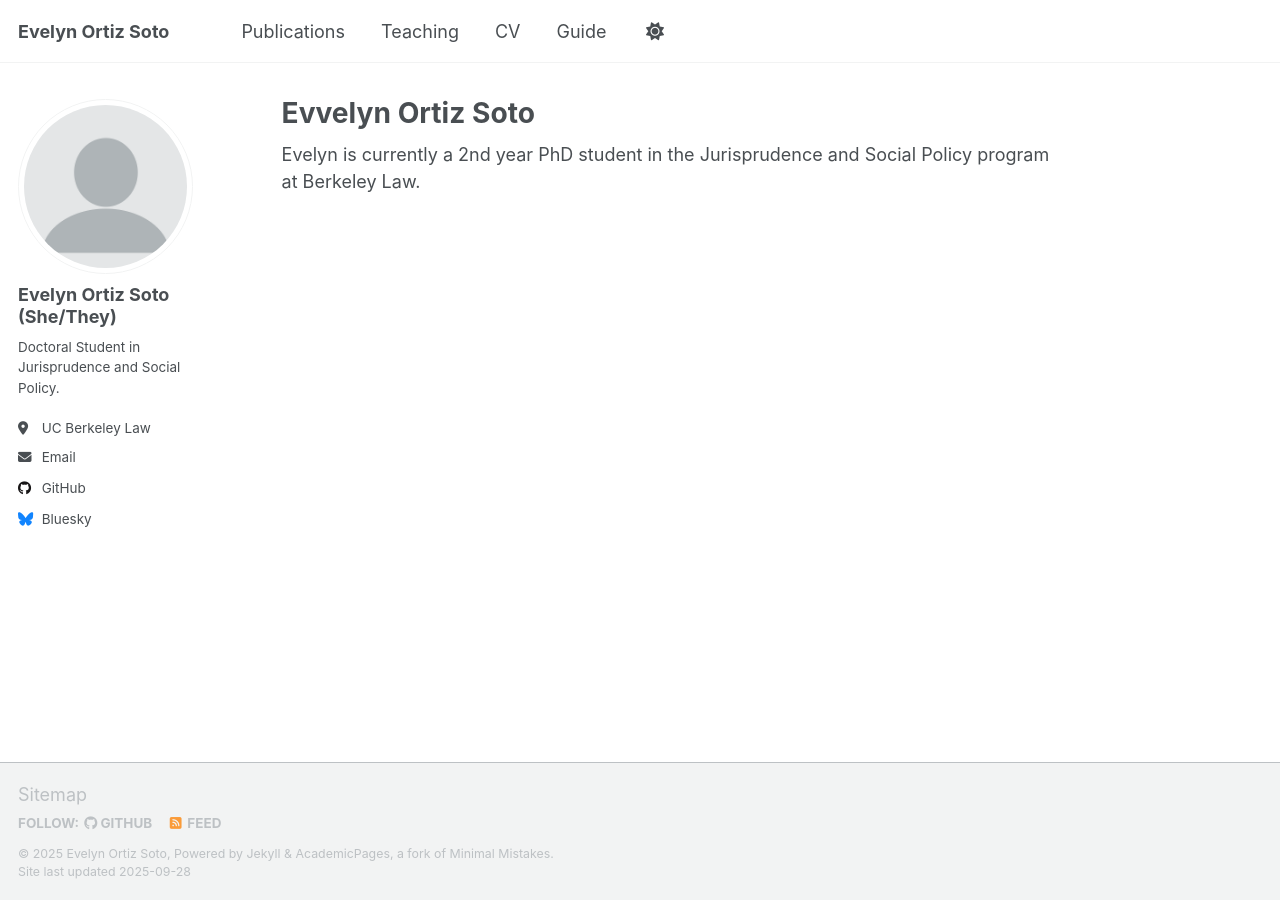
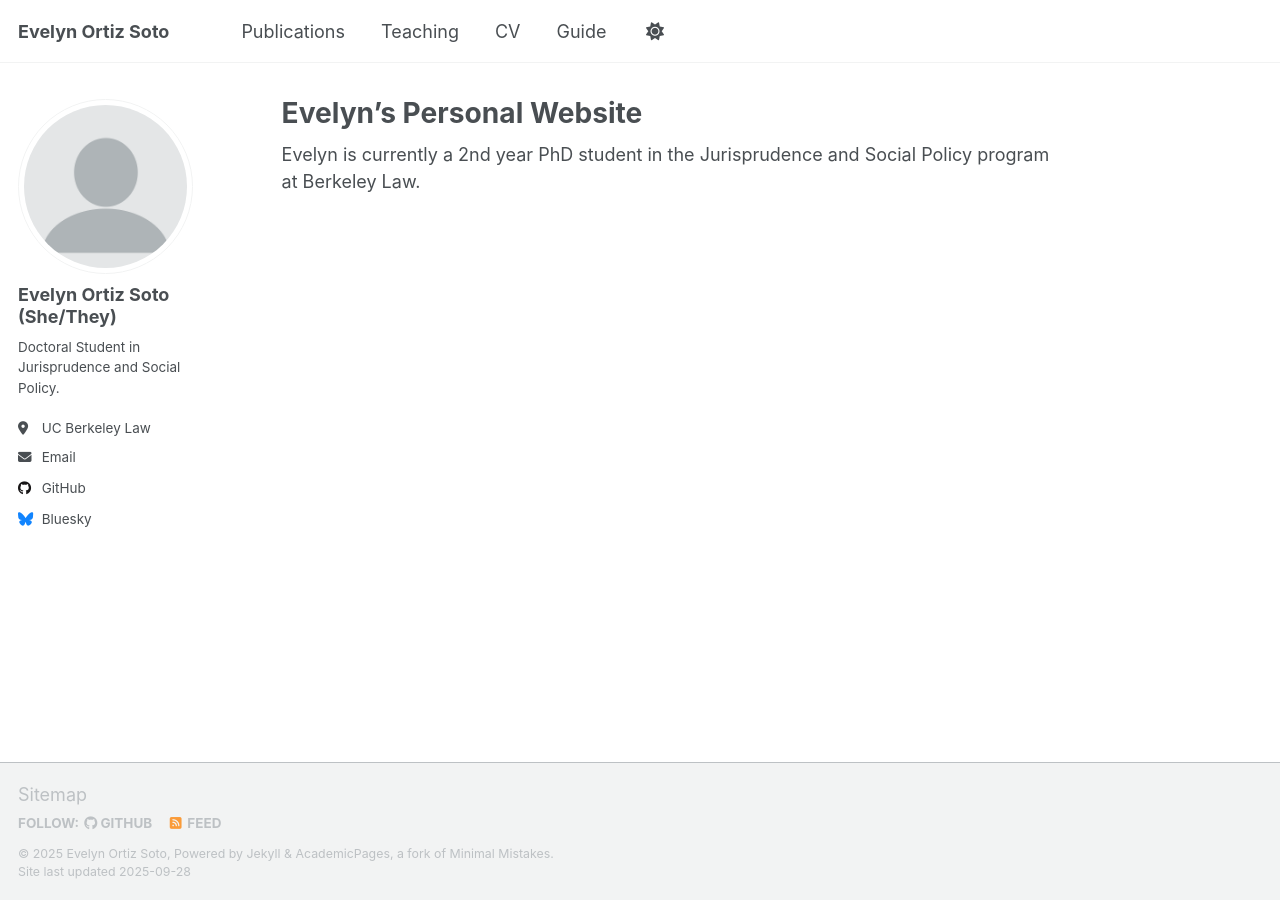
Before and after one commit to evelynortizsoto-jsp/evelynortizsoto-jsp.github.io, a Jekyll site: the page built from _pages/about.md, in a window 1280 px wide. Built offline with Jekyll 4.4.1, drawn with Linux system fonts in a browser that asks for light colours; a script that is not in the unit is left out.

Commit message:
updated website title

```diff
--- a/_pages/about.md
+++ b/_pages/about.md
@@ -1,6 +1,6 @@
 ---
 permalink: /
-title: "Evvelyn Ortiz Soto"
+title: "Evelyn's Personal Website"
 author_profile: true
 redirect_from:
   - /about/
```
